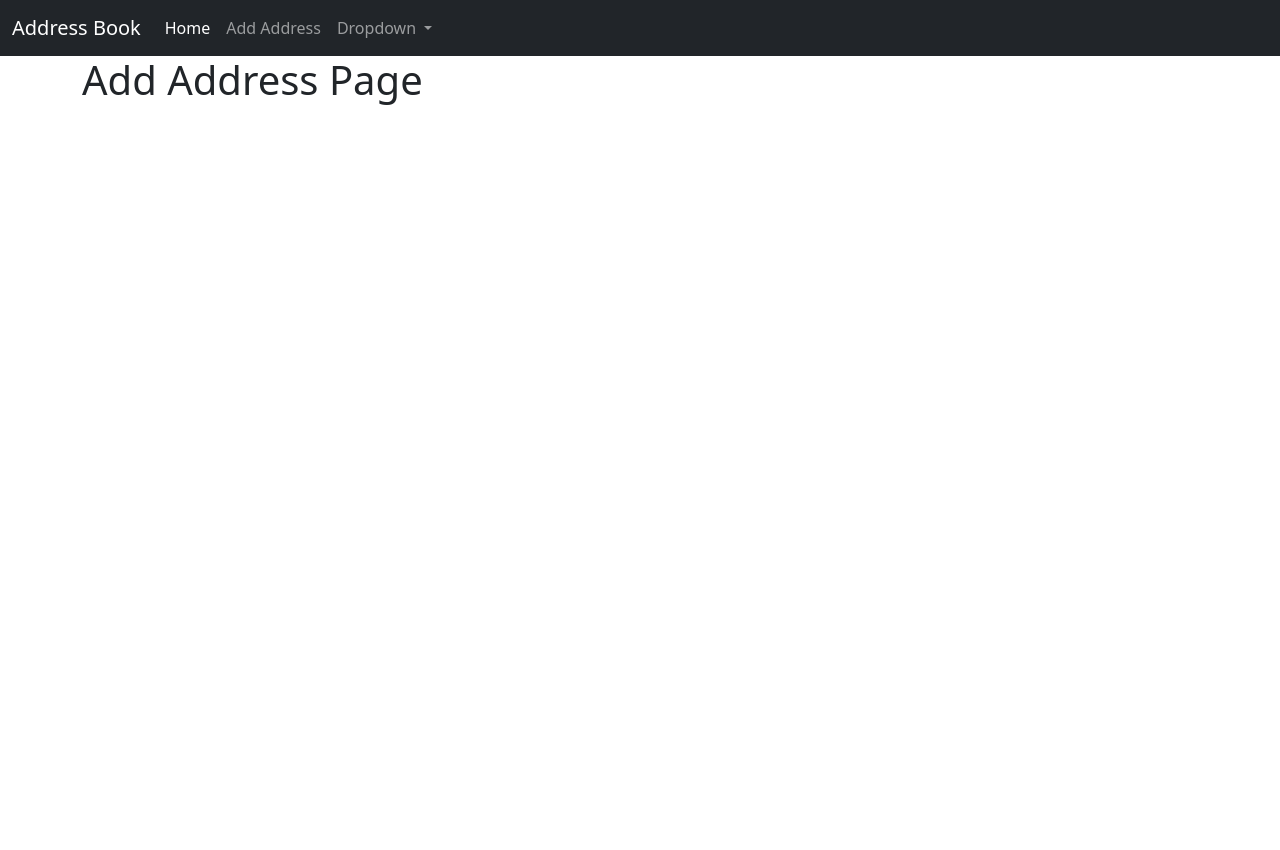
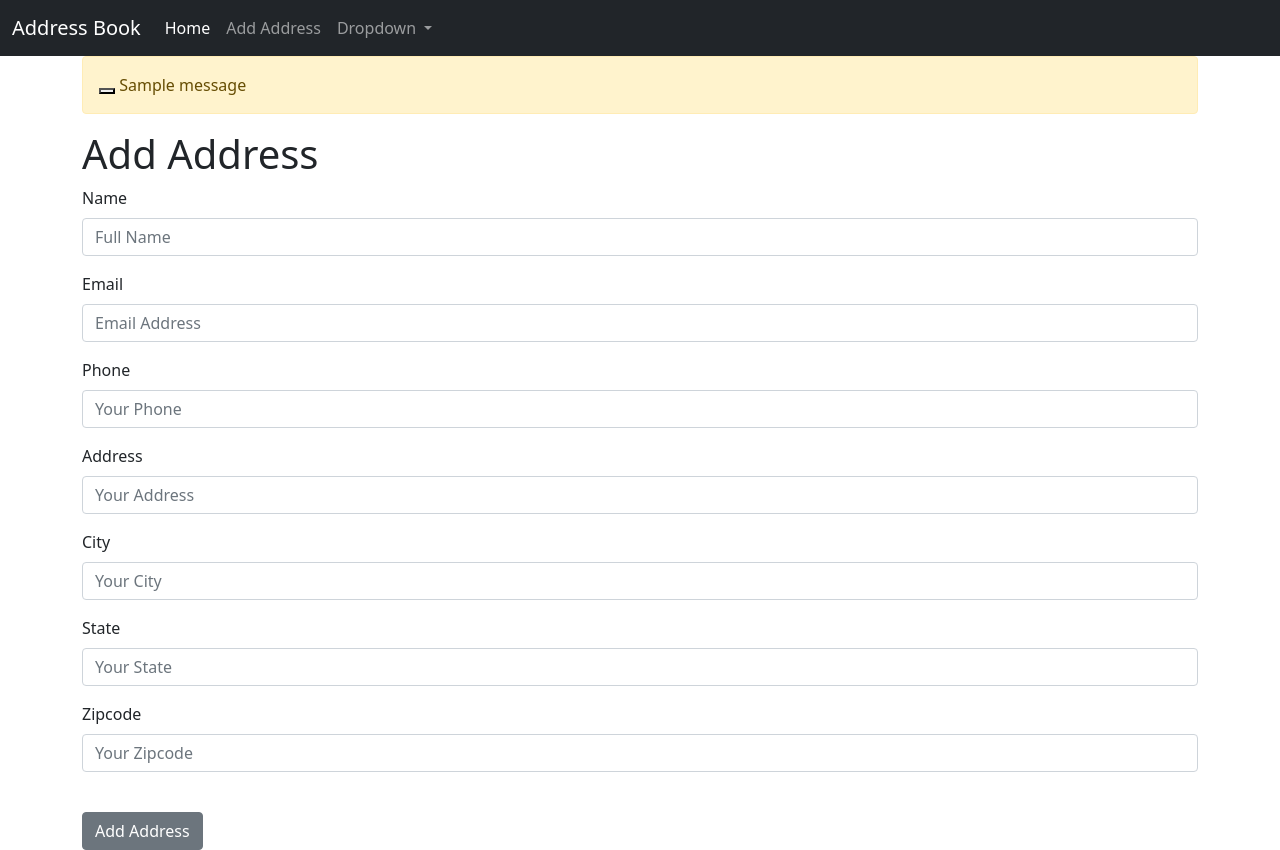
Before and after one commit to ivan1016017/mysite, a Django app: page /add_address in a window 1280 px wide. Before the commit the page ends 105 px from the top, so only its background shows below. Run offline with Django 3.2, Linux system fonts and the light colour scheme; tables that the repository leaves empty hold one stand-in row (values such as "Sample post"); one stand-in notice (Sample message) is shown.

Commit message:
adding the CRUD functionality

```diff
--- a/address_book/templates/add_address.html
+++ b/address_book/templates/add_address.html
@@ -2,7 +2,42 @@
 
 {% block content %}
 
-  <h1>Add Address Page</h1>
+  <h1>Add Address </h1>
 
+  <form method="POST">
+    {% csrf_token %}
+    <div class="mb-3">
+      <label for="exampleInputEmail1" class="form-label">Name</label>
+      <input type="text" class="form-control" id="exampleInputEmail1" aria-describedby="emailHelp", placeholder="Full Name", name = "name">
+    </div>
+    <div class="mb-3">
+      <label for="exampleInputEmail1" class="form-label">Email</label>
+      <input type="email" class="form-control" id="exampleInputEmail1" aria-describedby="emailHelp", placeholder="Email Address", name="email">
+    </div>
+    <div class="mb-3">
+      <label for="exampleInputEmail1" class="form-label">Phone</label>
+      <input type="text" class="form-control" id="exampleInputEmail1" aria-describedby="emailHelp", placeholder="Your Phone", name = "phone">
+    </div>
+    <div class="mb-3">
+      <label for="exampleInputEmail1" class="form-label">Address</label>
+      <input type="text" class="form-control" id="exampleInputEmail1" aria-describedby="emailHelp", placeholder="Your Address", name = "address">
+    </div>
+    <div class="mb-3">
+      <label for="exampleInputEmail1" class="form-label">City</label>
+      <input type="text" class="form-control" id="exampleInputEmail1" aria-describedby="emailHelp", placeholder="Your City", name = "city">
+    </div>
+    <div class="mb-3">
+      <label for="exampleInputEmail1" class="form-label">State</label>
+      <input type="text" class="form-control" id="exampleInputEmail1" aria-describedby="emailHelp", placeholder="Your State", name = "state">
+    </div>
+    <div class="mb-3">
+      <label for="exampleInputEmail1" class="form-label">Zipcode</label>
+      <input type="text" class="form-control" id="exampleInputEmail1" aria-describedby="emailHelp", placeholder="Your Zipcode", name = "zipcode">
+    </div>
+
+    <br/>
+
+    <button type="submit" class="btn btn-secondary">Add Address</button>
+  </form>
 
 {% endblock %}
--- a/address_book/templates/base.html
+++ b/address_book/templates/base.html
@@ -48,7 +48,20 @@
         </div>
       </div>
     </nav>
+
+
     <div class="container">
+      {% if messages %}
+        {% for message in messages %}
+        <div class="alert alert-warning alert-dismissable" role="alert" >
+          <button class="close" data-dismiss="alert">
+            <small><sup></sup></small>
+          </button>
+          {{ message }}
+        </div>
+        {% endfor %}
+      {% endif %}
+
       {% block content %}
       {% endblock %}
     </div>
--- a/address_book/urls.py
+++ b/address_book/urls.py
@@ -4,5 +4,7 @@ from . import views
 
 urlpatterns = [
     path('', views.home, name='home'),
-    path('add_address',views.add_address, name='add_address')
+    path('add_address',views.add_address, name='add_address'),
+    path('edit/<list_id>', views.edit, name='edit'),
+    path('delete/<list_id>', views.delete, name = 'delete')
 ]
--- a/address_book/views.py
+++ b/address_book/views.py
@@ -1,9 +1,49 @@
 from django.shortcuts import render, redirect
+from .forms import AddressForm
+from .models import Address
+from django.contrib import messages # allows to send messages from page to page
+
 
 # Create your views here.
 
 def home(request):
-    return render(request, 'home.html', {})
+    all_addresses = Address.objects.all
+    return render(request, 'home.html', {'all_addresses': all_addresses})
 
 def add_address(request):
-    return render(request, 'add_address.html', {})
+    if request.method == 'POST':
+        form = AddressForm(request.POST or None)
+        if form.is_valid():
+            form.save() # save into the database
+            messages.success(request, ('Address has been added!'))
+            return redirect('home')
+        else:
+            messages.success(request, ('Seems like there was an error ...'))
+            return render(request, 'add_address.html', {})
+    else:
+        return render(request, 'add_address.html', {})
+
+def edit(request, list_id):
+    if request.method == 'POST':
+        current_address = Address.objects.get(pk=list_id)
+        form = AddressForm(request.POST or None, instance=current_address)
+        if form.is_valid():
+            form.save()
+            messages.success(request, ('Address has been edited!'))
+            return redirect('home')
+        else:
+            messages.success(request, ('Seems like there was an error...'))
+            return render(request, 'edit.html',{})
+    else:
+        get_address = Address.objects.get(pk=list_id)
+        return render(request, 'edit.html', {'get_address':get_address})
+
+def delete(request, list_id):
+    if request.method == 'POST':
+        current_address = Address.objects.get(pk=list_id)
+        current_address.delete()
+        messages.success(request, ('Address has been deleted'))
+        return redirect('home')
+    else:
+        messages.success(request, ('Nothing to see here...'))
+        return redirect('home')
```
Also changed, not shown: address_book/forms.py (added, +7 -0 lines), address_book/templates/edit.html (added, +58 -0 lines), address_book/templates/home.html (+29 -1 lines).
